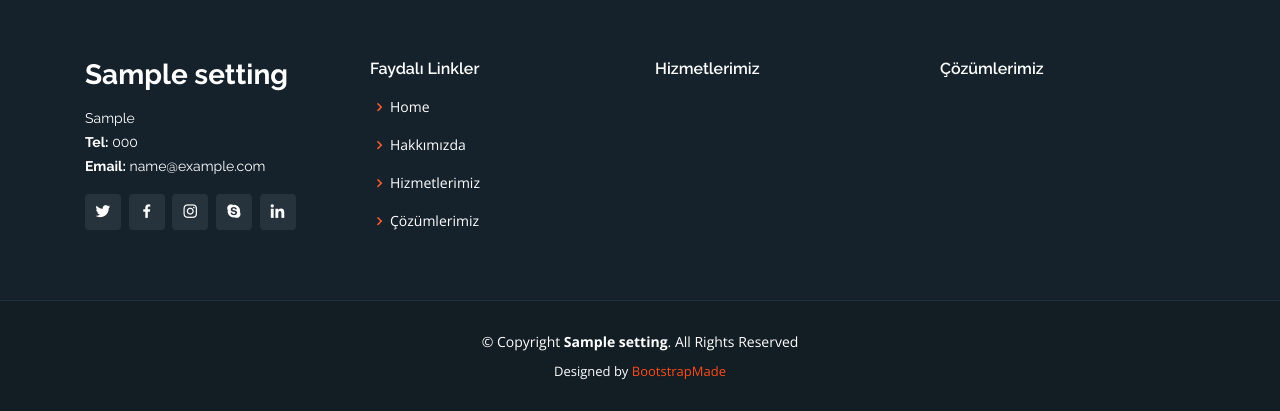
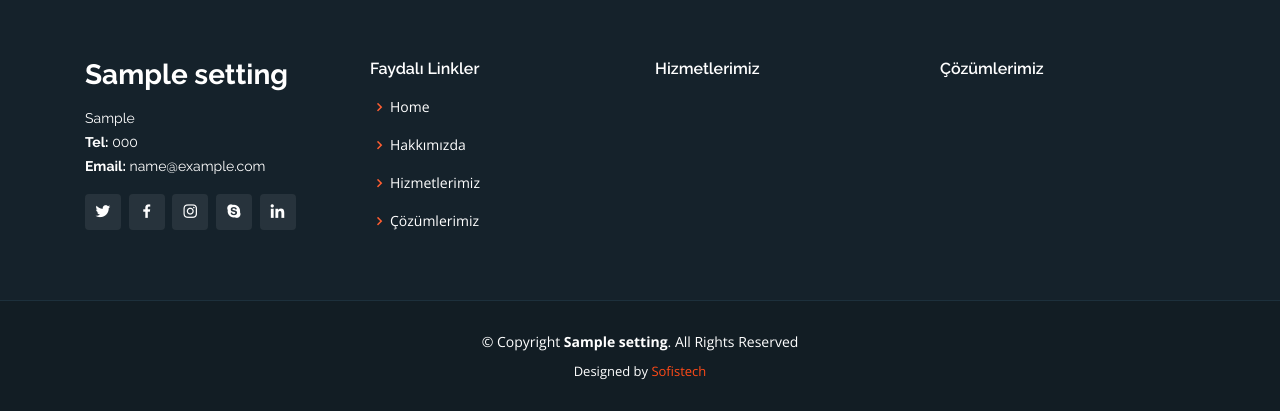
Before and after one commit to kopuskopecik/sofistik, a Django app: page / in a window 1280 px wide. Shown: the part 5534-5945 px from the top of the page. Run offline with Django 3.2, Linux system fonts and the light colour scheme; tables that the repository leaves empty hold one stand-in row (values such as "Sample post"); grey boxes marked "Sample" are stand-in pictures; some libraries are stand-ins or nearby versions.

Commit message:
design by

```diff
--- a/templates/footer.html
+++ /dev/null
@@ -1,4 +0,0 @@
-<footer class = "footer mt-1 mb-0">
-	<p class = "text-center mb-0"><a class = "text-white" href = "#">for English</a></p>
-	<p class = "text-center mb-0"> © 2019'dan beri <a href = "#" class = "text-white"> PythonAkademi </a></p>
-</footer>
--- a/templates/index.html
+++ b/templates/index.html
@@ -579,7 +579,7 @@
         <!-- You can delete the links only if you purchased the pro version. -->
         <!-- Licensing information: https://bootstrapmade.com/license/ -->
         <!-- Purchase the pro version with working PHP/AJAX contact form: https://bootstrapmade.com/dewi-free-multi-purpose-html-template/ -->
-        Designed by <a href="https://bootstrapmade.com/">BootstrapMade</a>
+        Designed by <a href="https://bootstrapmade.com/">Sofistech</a>
       </div>
     </div>
   </footer><!-- End Footer -->
```
